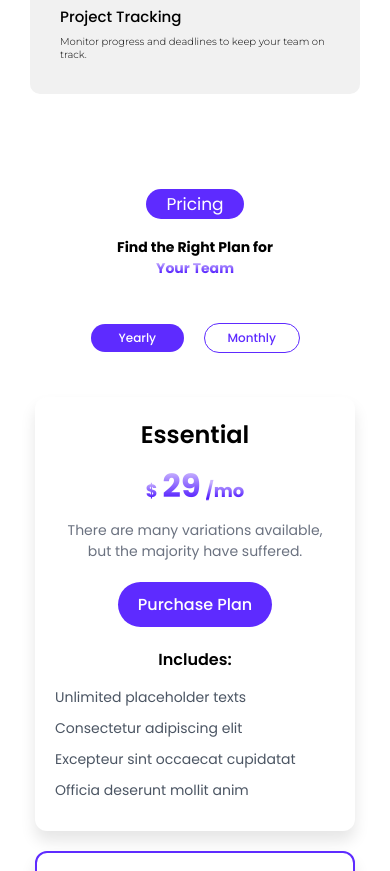
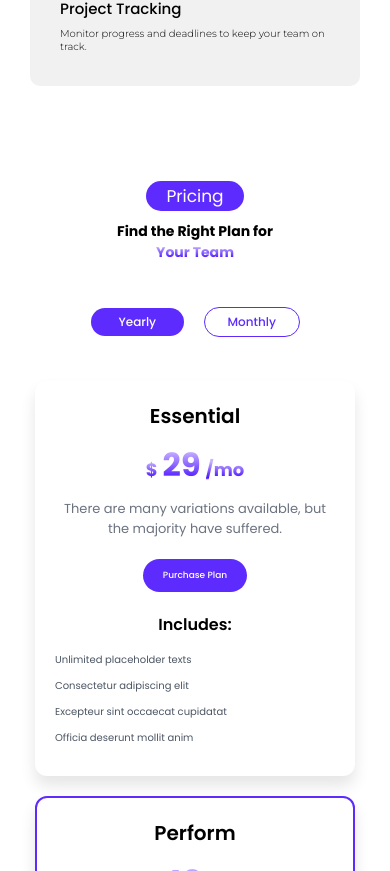
Before and after one commit to mazher-dev/Collabsy, a React (Vite) app: page / in a window 390 px wide. Shown: the part 1129-2000 px from the top of the page. Built offline with nearby package versions, Linux system fonts and the light colour scheme.

Commit message:
21 oct changes

```diff
--- a/src/Components/Pricing/Pricing.css
+++ b/src/Components/Pricing/Pricing.css
@@ -228,3 +228,20 @@
         padding: 20px;
     }
 }
+
+
+@media (max-width: 500px){
+    .plan-name{
+        font-size: 20px;
+    }
+    .description{
+        font-size: 13px;
+    }
+
+    .purchase-btn{
+        font-size: 9px;
+    }
+    .feature-item{
+        font-size: 10px;
+    }
+}
--- /dev/null
+++ b/src/Components/textsec/Textsec.jsx
@@ -0,0 +1,14 @@
+import React from 'react';
+import "./textsection.css";
+
+const Textsec = ({subtitle }) => {
+  return (
+    <div className='text-1'>
+      <h2 className='h11'>
+        <p className='span1'>{subtitle}</p>
+      </h2>
+    </div>
+  );
+};
+
+export default Textsec;
--- /dev/null
+++ b/src/Components/textsec/textsection.css
@@ -0,0 +1,42 @@
+.text-1 {
+  font-size: 19px;
+  margin: 0;
+  margin-top: 10px;
+  font-weight: 700;
+  text-align: center;
+}
+.h11 {
+    color: #ffffff;
+
+
+}
+
+.span1 {
+  margin: 0;
+  color: #fff;
+  font-size: 32px;
+  font-weight: 700;
+
+}
+
+
+
+
+
+@media (max-width: 600px) {
+    .text-1{
+        font-size: 14px;
+    }
+}
+
+@media (max-width: 515px) {
+    .text-1{
+        font-size: 11px;
+    }
+}
+
+@media (max-width: 421px) {
+    .text-1{
+        font-size: 7px;
+    }
+}
```
